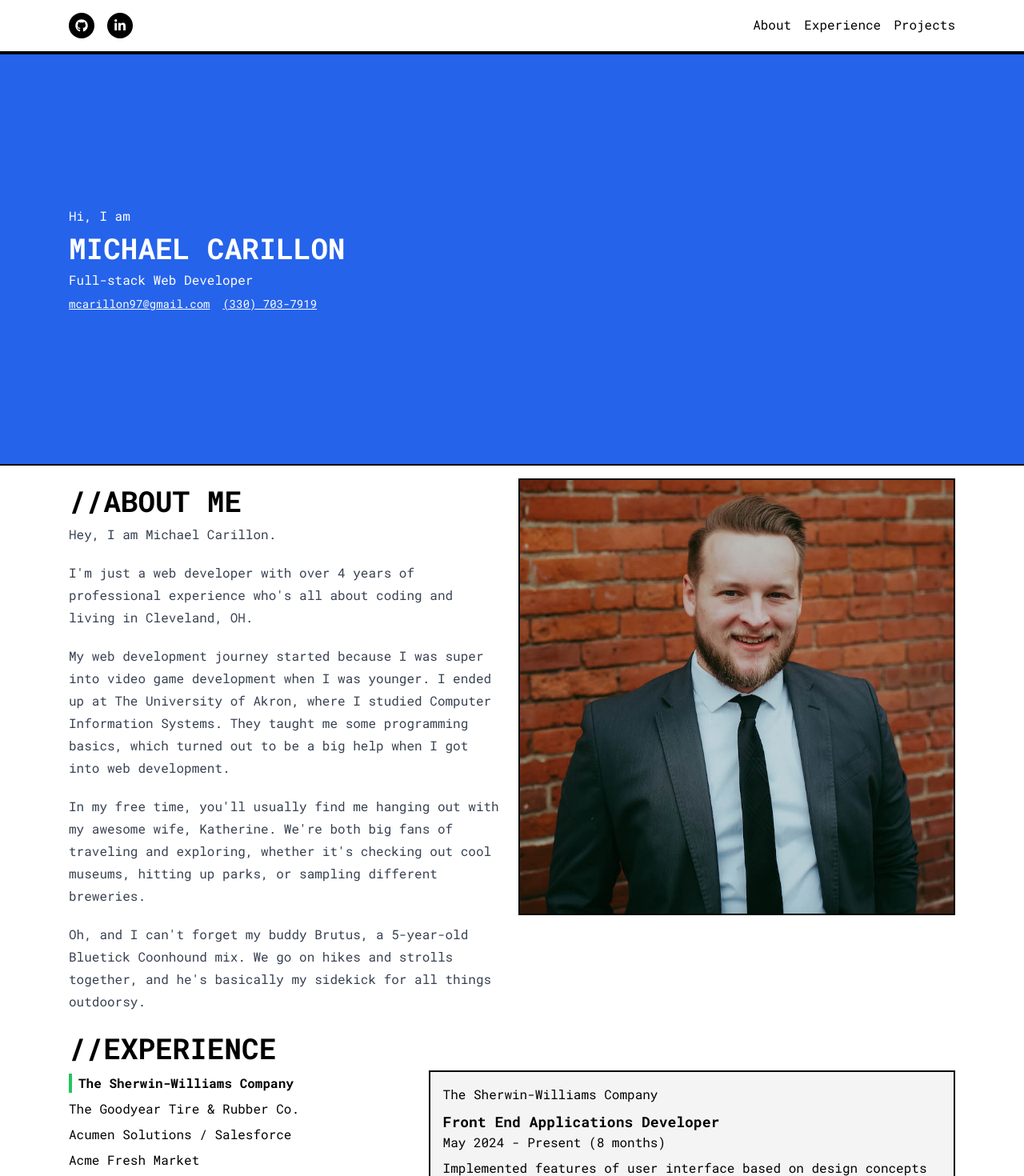
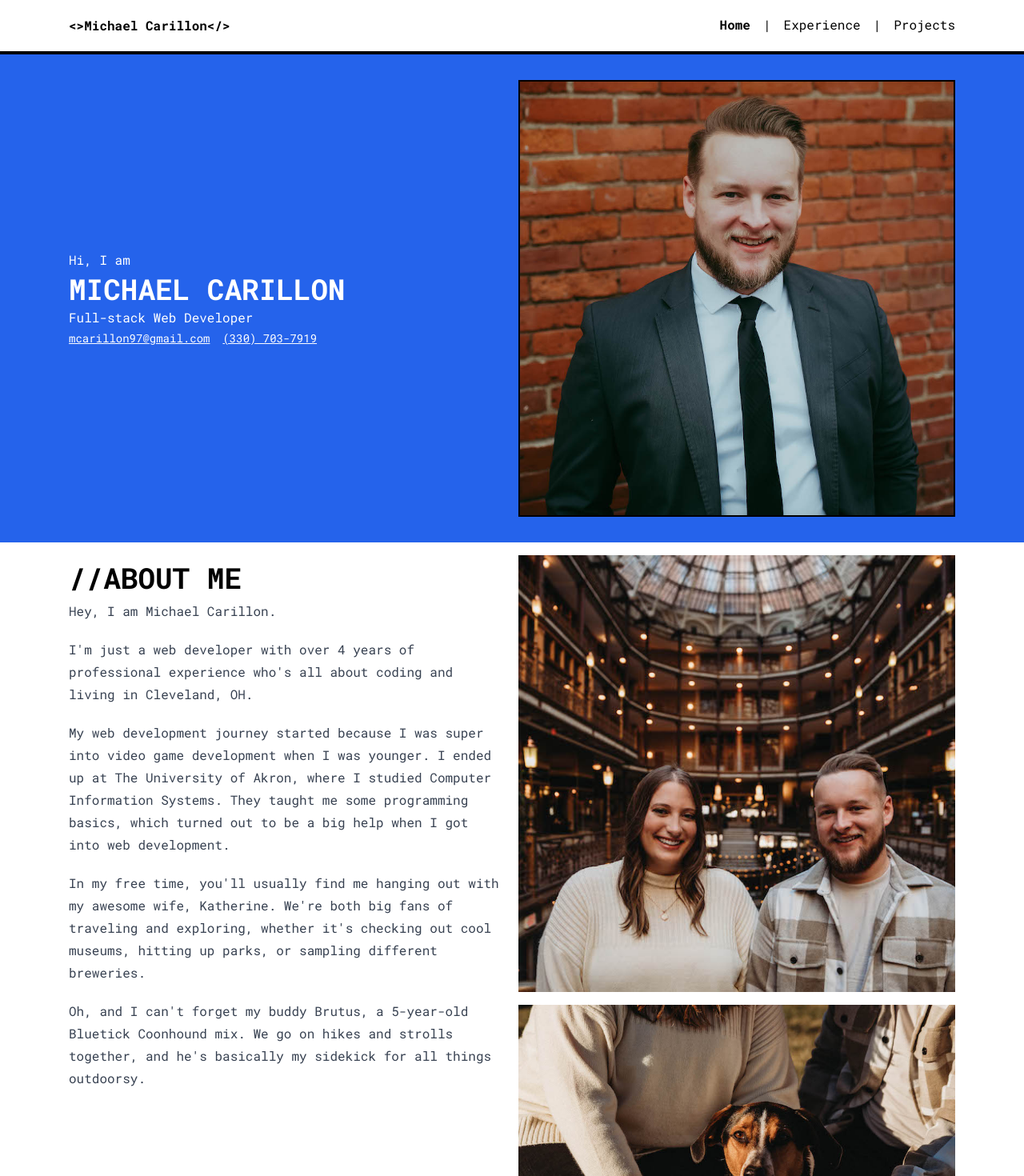
Before and after one commit to mike3497/michael-carillon-portfolio, a Nuxt app: page / in a window 1280 px wide. Shown: the top 1470 px of the page at 80% size. Built offline with nearby package versions, Linux system fonts and the light colour scheme.

Commit message:
feat: add pages

```diff
--- a/app.vue
+++ b/app.vue
@@ -1,12 +1,10 @@
 <template>
-  <TheHeader />
-  <AboutMe />
-  <MyExperience />
-  <MyProjects />
-  <TheFooter />
+  <SiteHeader />
+  <NuxtPage />
+  <SiteFooter />
 </template>
 
 <script setup lang="ts">
-import MyExperience from '~/components/experience/MyExperience.vue';
-import MyProjects from '~/components/projects/MyProjects.vue';
+import SiteFooter from '@/components/SiteFooter.vue';
+import SiteHeader from '@/components/SiteHeader.vue';
 </script>
--- a/components/TheFooter.vue
+++ b/components/SiteFooter.vue
@@ -1,13 +1,13 @@
 <template>
   <footer class="bg-zinc-900 text-white py-4">
-    <ul class="flex justify-center gap-4 mb-4">
+    <!-- <ul class="flex justify-center gap-4 mb-4">
       <li>
         <a href="mailto:mcarillon97@gmail.com" class="flex items-center">
           <i class="fa-solid fa-envelope mr-2"></i>
           <span>mcarillon97@gmail.com</span>
         </a>
       </li>
-    </ul>
+    </ul> -->
     <ul class="flex flex-row gap-4 justify-center mb-4">
       <li>
         <CircleIconLink
--- /dev/null
+++ b/components/SiteHeader.vue
@@ -0,0 +1,36 @@
+<template>
+  <header class="bg-white text-black border-b-4 border-black sticky top-0 z-50">
+    <nav class="container flex flex-row items-center justify-between h-16">
+      <div>
+        <NuxtLink class="font-bold" to="/">
+          &lt;&gt;Michael Carillon&lt;/&gt;
+        </NuxtLink>
+      </div>
+      <div class="flex flex-row gap-4">
+        <NuxtLink
+          class="border-b-2 border-transparent hover:border-black"
+          to="/"
+          activeClass="font-bold"
+        >
+          Home
+        </NuxtLink>
+        <span>|</span>
+        <NuxtLink
+          class="border-b-2 border-transparent hover:border-black"
+          to="/experience"
+          activeClass="font-bold"
+        >
+          Experience
+        </NuxtLink>
+        <span>|</span>
+        <NuxtLink
+          class="border-b-2 border-transparent hover:border-black"
+          to="/projects"
+          activeClass="font-bold"
+        >
+          Projects
+        </NuxtLink>
+      </div>
+    </nav>
+  </header>
+</template>
--- a/components/TheHeader.vue
+++ /dev/null
@@ -1,64 +0,0 @@
-<template>
-  <header class="bg-white text-black border-b-4 border-black sticky top-0 z-50">
-    <nav
-      class="container flex flex-row justify-center items-center sm:justify-between h-16"
-    >
-      <div class="hidden sm:flex flex-row gap-4">
-        <CircleIconLink
-          href="https://github.com/mike3497"
-          aria-label="Michael Carillon Github"
-          :variant="CircleIconLinkVariant.BLACK"
-        >
-          <i class="fa-brands fa-github"></i>
-        </CircleIconLink>
-        <CircleIconLink
-          href="https://linkedin.com/in/michael-carillon"
-          aria-label="Michael Carillon LinkedIn"
-          :variant="CircleIconLinkVariant.BLACK"
-        >
-          <i class="fa-brands fa-linkedin-in"> </i>
-        </CircleIconLink>
-      </div>
-      <div class="flex flex-row gap-4">
-        <a
-          class="border-b-2 border-transparent hover:border-black"
-          href="#about-me"
-          >About</a
-        >
-        <a
-          class="border-b-2 border-transparent hover:border-black"
-          href="#experience"
-          >Experience</a
-        >
-        <a
-          class="border-b-2 border-transparent hover:border-black"
-          href="#my-projects"
-          >Projects</a
-        >
-      </div>
-    </nav>
-  </header>
-  <div class="bg-blue-600 text-white border-b-2 border-black">
-    <div class="container">
-      <div
-        class="flex flex-col justify-center gap-2 h-[512px]"
-        v-motion-slide-left
-      >
-        <h3>Hi, I am</h3>
-        <h1 class="font-bold uppercase text-4xl">Michael Carillon</h1>
-        <h2>Full-stack Web Developer</h2>
-        <div class="flex flex-row gap-4 text-sm">
-          <a class="underline" href="mailto:mcarillon97@gmail.com"
-            >mcarillon97@gmail.com</a
-          >
-          <a class="underline" href="tel:3307037919">(330) 703-7919</a>
-        </div>
-      </div>
-    </div>
-  </div>
-</template>
-
-<script setup lang="ts">
-import CircleIconLink from '@/components/shared/CircleIconLink.vue';
-import { CircleIconLinkVariant } from '@/types/circleIconLinkVariant';
-</script>
--- a/components/experience/MyExperience.vue
+++ b/pages/experience.vue
@@ -1,5 +1,5 @@
 <template>
-  <div id="experience" class="container my-4">
+  <div class="container my-4">
     <SectionHeading>//Experience</SectionHeading>
     <div class="grid grid-cols-1 md:grid-cols-5 gap-4">
       <div class="col-span-2">
--- a/components/AboutMe.vue
+++ b/pages/index.vue
@@ -1,8 +1,29 @@
 <template>
   <div
-    id="about-me"
-    class="container my-4 grid grid-cols-1 md:grid-cols-2 gap-4"
+    class="bg-blue-600 text-white py-8 border-bottom bottom-2 border-b-black"
   >
+    <div class="container">
+      <div class="grid grid-cols-2 gap-4">
+        <div class="flex flex-col justify-center gap-1">
+          <h3>Hi, I am</h3>
+          <h1 class="font-bold uppercase text-4xl">Michael Carillon</h1>
+          <h2>Full-stack Web Developer</h2>
+          <div class="flex flex-row gap-4 text-sm">
+            <a class="underline" href="mailto:mcarillon97@gmail.com">
+              mcarillon97@gmail.com
+            </a>
+            <a class="underline" href="tel:3307037919">(330) 703-7919</a>
+          </div>
+        </div>
+        <img
+          class="object-cover object-center aspect-square border-2 border-black"
+          src="/images/RDPMC_7864.jpg"
+          alt="Michael Carillon Headshot"
+        />
+      </div>
+    </div>
+  </div>
+  <div class="container py-4 grid grid-cols-1 md:grid-cols-2 gap-4">
     <div>
       <SectionHeading>//About Me</SectionHeading>
       <div class="prose">
@@ -32,30 +53,10 @@
         </p>
       </div>
     </div>
-    <div>
-      <img
-        class="object-cover aspect-square border-2 border-black"
-        src="/images/RDPMC_7864.jpg"
-        alt="Michael Carillon Headshot"
-      />
+    <div class="flex flex-col gap-4">
+      <img class="object-cover aspect-square" src="/images/Engagement-27.jpg" />
+      <img class="object-cover aspect-square" src="/images/Engagement-67.jpg" />
     </div>
-    <!-- <div class="max-w-xl mb-4">
-
-    </div> -->
-    <!-- <div class="grid grid-cols-3 gap-4">
-      <img
-        class="object-cover aspect-square"
-        src="/assets/images/RDPMC_7864.jpg"
-      />
-      <img
-        class="object-cover aspect-square"
-        src="/assets/images/Engagement-27.jpg"
-      />
-      <img
-        class="object-cover aspect-square"
-        src="/assets/images/Engagement-67.jpg"
-      />
-    </div> -->
   </div>
 </template>
 
--- a/components/projects/MyProjects.vue
+++ b/pages/projects.vue
@@ -1,5 +1,5 @@
 <template>
-  <div id="my-projects" class="container my-4">
+  <div class="container my-4">
     <SectionHeading>//Projects</SectionHeading>
     <div class="grid grid-cols-1 md:grid-cols-3 gap-4">
       <ProjectCard
```
